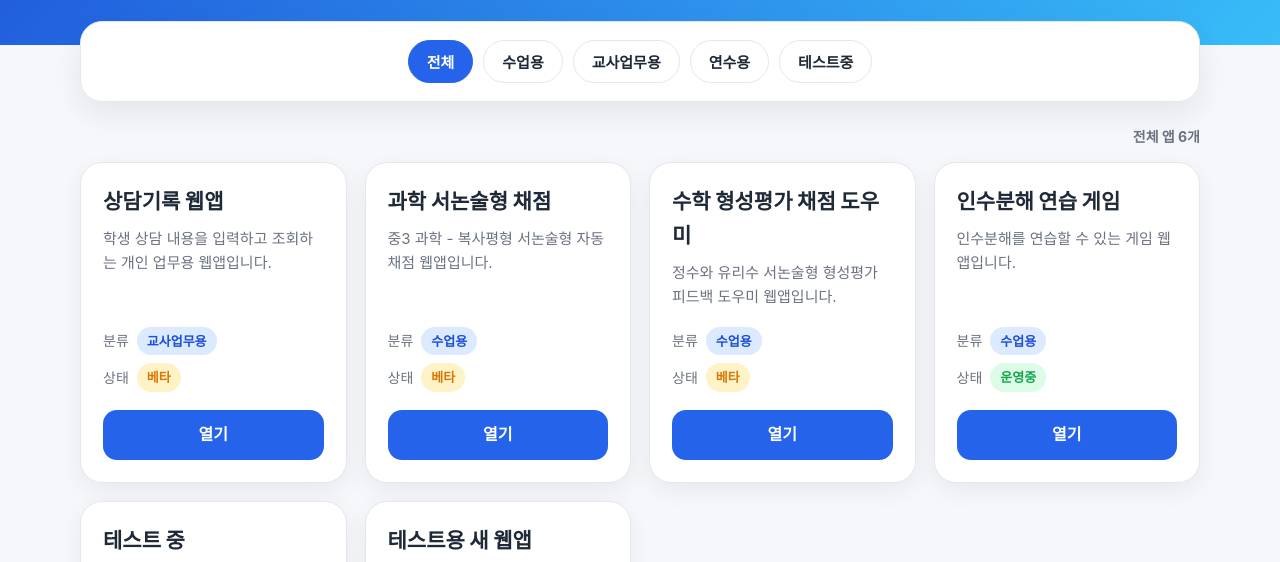
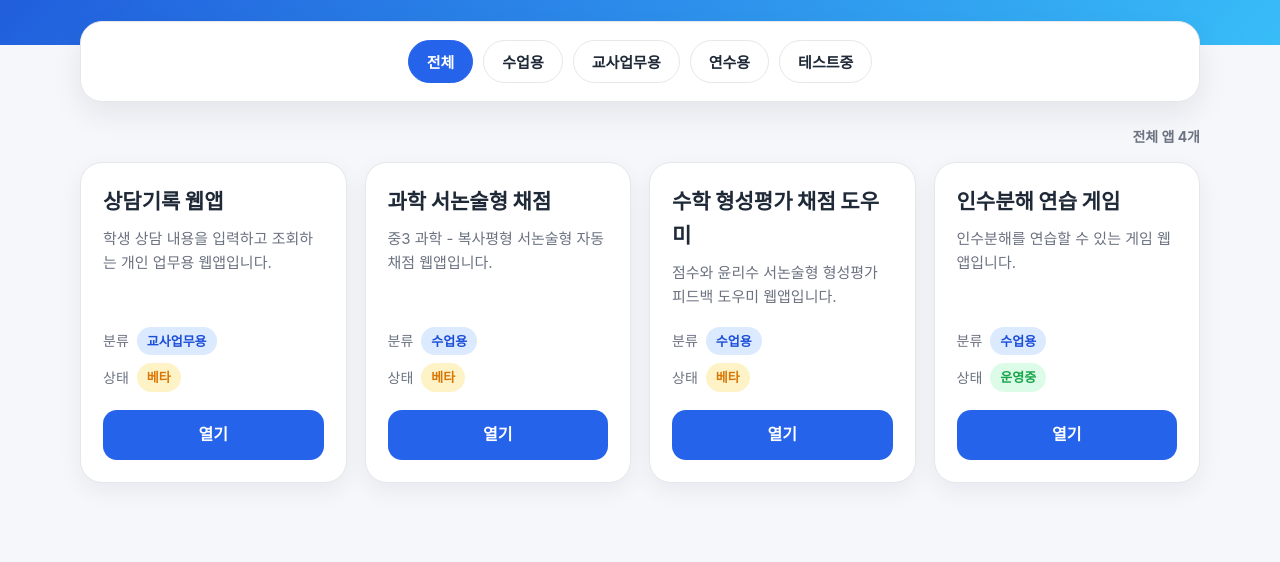
Before and after one commit to jongil1212/webapp-archive, a plain HTML site: page index.html in a window 1280 px wide. Shown: the part 225-787 px from the top of the page. Drawn offline with Linux system fonts and the light colour scheme.

Commit message:
Add files via upload

```diff
--- a/apps.js
+++ b/apps.js
@@ -1,11 +1,13 @@
 // 이 파일에서 웹앱 목록만 수정하면 됩니다.
-// url 부분에 실제 웹앱 주소를 넣으세요.
+// url: 실제 웹앱 접속 주소
+// editUrl: 해당 웹앱의 코드 수정 또는 관리용 주소
+//         Apps Script로 만든 웹앱이라면 연결된 Google Sheet 주소나 Apps Script 편집기 주소를 넣으면 됩니다.
 
 // 관리자 모드 설정입니다.
 // 중요: 이 비밀번호는 '진짜 보안 로그인'이 아니라 화면 숨김용입니다.
 // GitHub Pages는 정적 사이트라서 이 값이 코드에 보일 수 있습니다.
 const adminConfig = {
-  password: "1026", // 원하는 비밀번호로 바꾸세요.
+  password: "1234", // 원하는 비밀번호로 바꾸세요.
   githubUser: "", // 비워두면 github.io 주소에서 자동 추정합니다.
   repositoryName: "webapp-archive", // 저장소 이름이 다르면 바꾸세요.
   editFilePath: "apps.js"
@@ -17,42 +19,32 @@ const apps = [
     description: "학생 상담 내용을 입력하고 조회하는 개인 업무용 웹앱입니다.",
     category: "교사업무용",
     status: "베타",
-    url: "https://script.google.com/a/macros/senedu.kr/s/AKfycbwyc7YVJMT0yffn9eOjAnB6oP_mskJqANBpMcVme4SyrJlSIzPdE0ghKkk2bWDvMhMzMQ/exec"
+    url: "https://example.com/counseling",
+    editUrl: "https://docs.google.com/spreadsheets/d/여기에_상담기록_시트_ID/edit"
   },
   {
     title: "과학 서논술형 채점",
     description: "중3 과학 - 복사평형 서논술형 자동 채점 웹앱입니다.",
     category: "수업용",
     status: "베타",
-    url: "https://script.google.com/macros/s/AKfycbxfCF_HOCmIvVmTInPAFqrZYjLDd7nLlebPObAXFKIu1H_qhP5kRryIGQWMEWyggnSp/exec"
+    url: "https://example.com/science-grading",
+    editUrl: "https://docs.google.com/spreadsheets/d/여기에_과학채점_시트_ID/edit"
   },
   {
     title: "수학 형성평가 채점 도우미",
-    description: "정수와 유리수 서논술형 형성평가 피드백 도우미 웹앱입니다.",
+    description: "점수와 윤리수 서논술형 형성평가 피드백 도우미 웹앱입니다.",
     category: "수업용",
     status: "베타",
-    url: "https://script.google.com/macros/s/AKfycbyqi0qRJuOCiuNvfLlVuJmDee_QE4TXBrtvx7HqizL8dEEoh6sC-3OM2bv0lb7qBcGF/exec"
+    url: "https://example.com/math-formative-check",
+    editUrl: "https://docs.google.com/spreadsheets/d/여기에_수학채점_시트_ID/edit"
   },
   {
     title: "인수분해 연습 게임",
     description: "인수분해를 연습할 수 있는 게임 웹앱입니다.",
     category: "수업용",
     status: "운영중",
-    url: "https://script.google.com/macros/s/AKfycby8EVxHBPZrYngLnKZanNKE7yFD9Wond_ZtOtsXcE7cbMfsKvz1YEhmUpwSm_IuuVmJ/exec"
-  },
-  {
-    title: "테스트 중",
-    description: "신일중학교 업무 보조 웹앱입니다.",
-    category: "교사업무용",
-    status: "베타",
-    url: "https://example.com/document-draft"
-  },
-  {
-    title: "테스트용 새 웹앱",
-    description: "아직 기능을 점검하고 있는 테스트 단계의 웹앱입니다.",
-    category: "테스트중",
-    status: "중단",
-    url: "https://example.com/test-app"
+    url: "https://example.com/factorization-game",
+    editUrl: "https://docs.google.com/spreadsheets/d/여기에_인수분해게임_시트_ID/edit"
   }
 ];
 
@@ -95,7 +87,8 @@ function getRepositoryInfo() {
   };
 }
 
-function getCodeEditUrl() {
+// 이 아카이브 사이트의 apps.js 파일을 수정하는 GitHub 주소입니다.
+function getArchiveCodeEditUrl() {
   const { user, repo } = getRepositoryInfo();
 
   if (!user || !repo) {
@@ -107,13 +100,17 @@ function getCodeEditUrl() {
 
 function updateAdminLinks() {
   const currentUrl = window.location.href;
-  const editUrl = getCodeEditUrl();
+  const archiveEditUrl = getArchiveCodeEditUrl();
 
   currentSiteLink.href = currentUrl;
   currentSiteLink.textContent = currentUrl;
 
-  codeEditLink.href = editUrl;
-  codeEditLink.textContent = editUrl;
+  codeEditLink.href = archiveEditUrl;
+  codeEditLink.textContent = archiveEditUrl;
+}
+
+function getAppEditUrl(app) {
+  return app.editUrl || getArchiveCodeEditUrl();
 }
 
 function renderAdminCardLinks(app) {
@@ -121,11 +118,13 @@ function renderAdminCardLinks(app) {
     return "";
   }
 
+  const appEditUrl = getAppEditUrl(app);
+
   return `
     <div class="admin-card-area">
       <p class="admin-card-title">관리자 확인용</p>
       <a class="mini-link" href="${app.url}" target="_blank" rel="noopener noreferrer">사이트 URL 확인</a>
-      <a class="mini-link" href="${getCodeEditUrl()}" target="_blank" rel="noopener noreferrer">코드 수정 URL 열기</a>
+      <a class="mini-link" href="${appEditUrl}" target="_blank" rel="noopener noreferrer">코드 수정 URL 열기</a>
     </div>
   `;
 }
--- a/index.html
+++ b/index.html
@@ -26,7 +26,7 @@
         <p class="admin-label">관리자 모드 ON</p>
         <h2>사이트 관리 바로가기</h2>
         <p class="admin-help">
-          현재 사이트 주소와 앱 목록 코드 수정 주소를 빠르게 확인할 수 있습니다.
+          현재 사이트 주소와 현재 아카이브 사이트 주소와 이 목록을 수정하는 GitHub 주소를 확인할 수 있습니다. 각 웹앱의 코드 수정 URL은 카드 안에서 따로 확인합니다.
         </p>
       </div>
       <div class="admin-link-grid">
@@ -35,8 +35,8 @@
           <a id="currentSiteLink" href="#" target="_blank" rel="noopener noreferrer">사이트 열기</a>
         </div>
         <div class="admin-link-box">
-          <span>앱 목록 코드 수정</span>
-          <a id="codeEditLink" href="#" target="_blank" rel="noopener noreferrer">apps.js 수정하기</a>
+          <span>아카이브 목록 수정</span>
+          <a id="codeEditLink" href="#" target="_blank" rel="noopener noreferrer">이 아카이브의 apps.js 수정하기</a>
         </div>
       </div>
       <p class="admin-warning">
```
Also changed, not shown: 1 other file.
